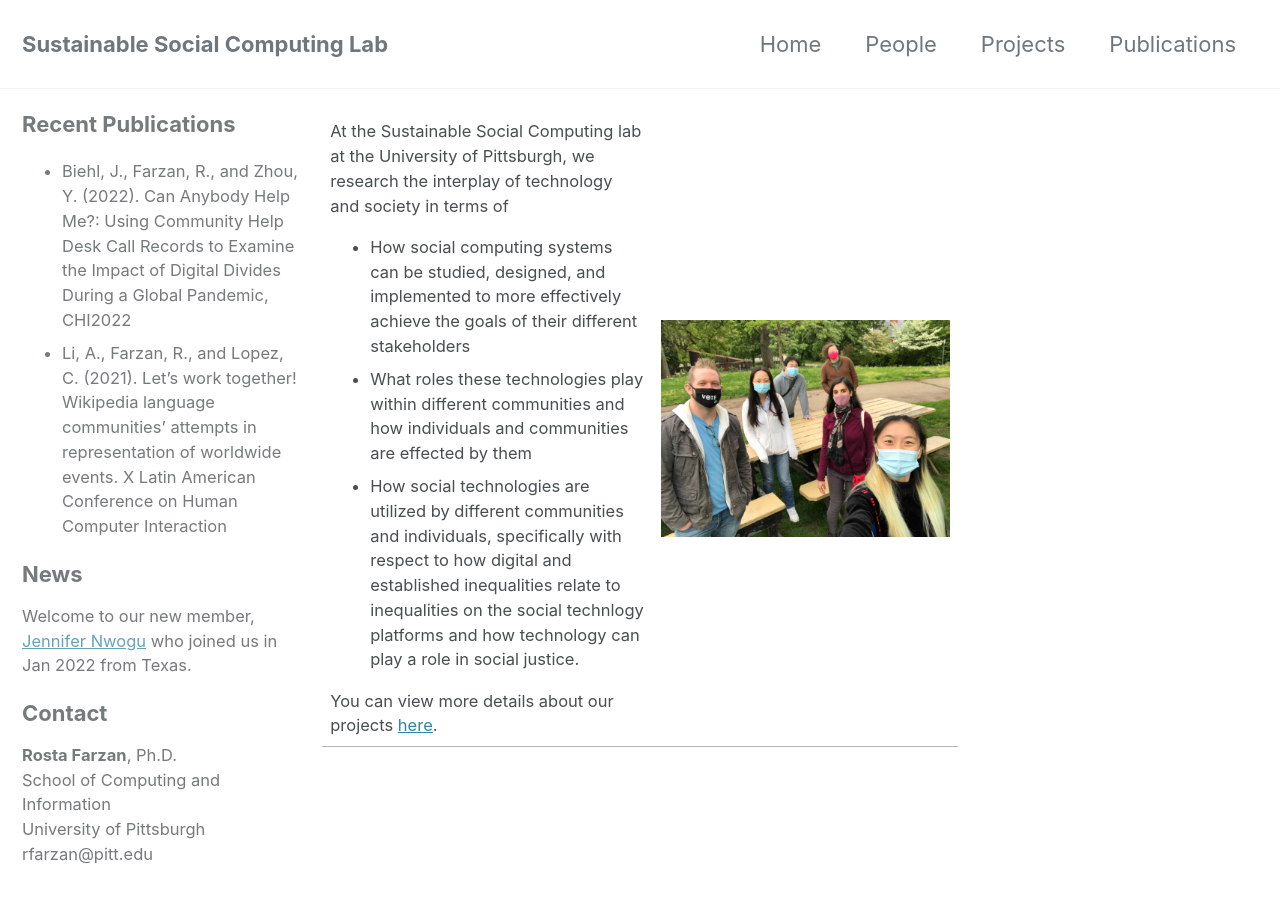
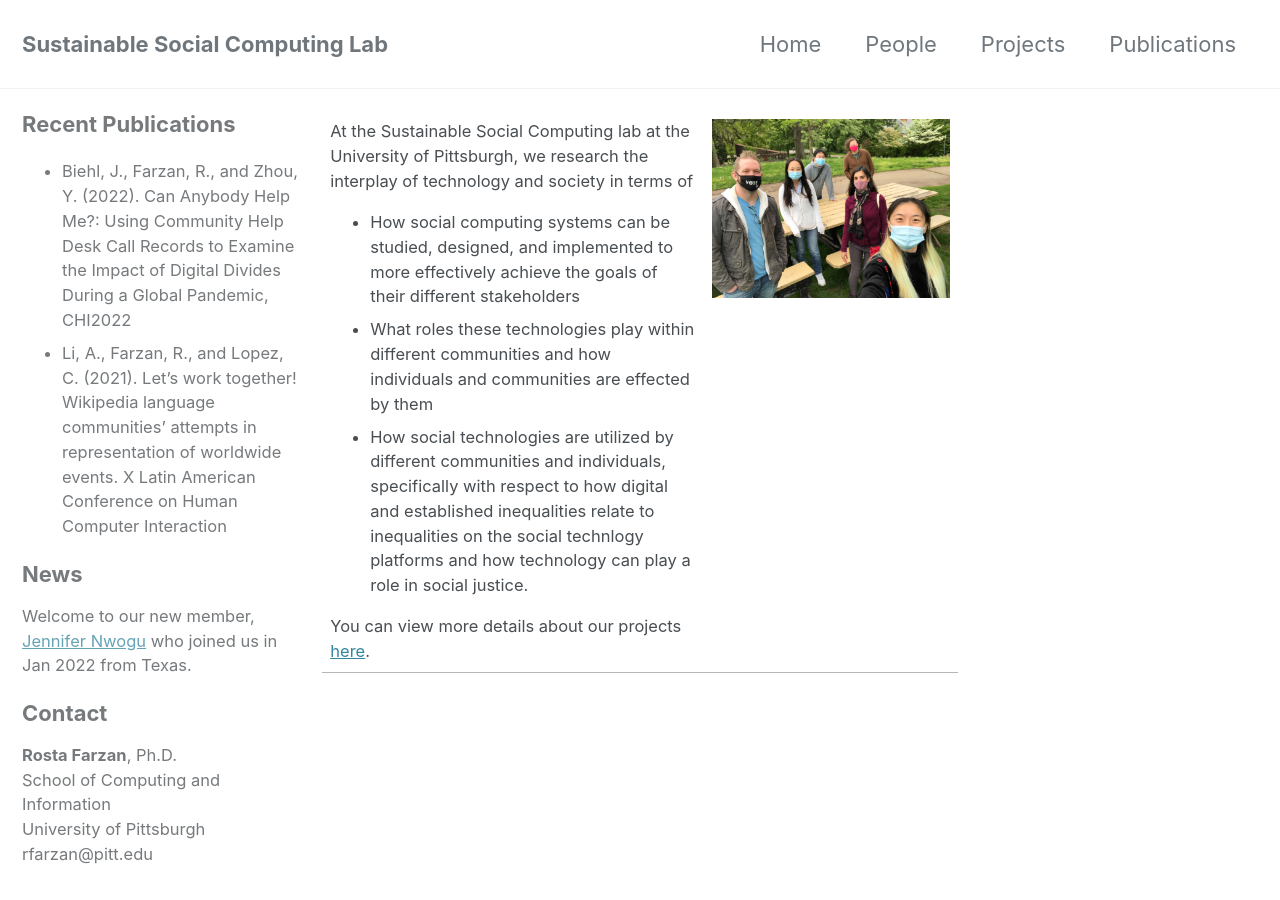
Before and after one commit to SSC-Pitt/SSC-Pitt.github.io, a Jekyll site: the page built from index.html, in a window 1280 px wide and 900 px high. Built offline with Jekyll 4.4.1, drawn with Linux system fonts in a browser that asks for light colours; cached includes are drawn as plain includes; nearby versions of some CDN libraries; the list of posts is cut into pages by our own code.

Commit message:
Update index.html

```diff
--- a/index.html
+++ b/index.html
@@ -19,7 +19,7 @@ sidebar:
            "
 ---
 <table><tr>
-<td>At the Sustainable Social Computing lab at the University of Pittsburgh, we research the interplay of technology and society in terms of
+<td style="width:60%; vertical-align:top">At the Sustainable Social Computing lab at the University of Pittsburgh, we research the interplay of technology and society in terms of
 <ul>
   <li>How social computing systems can be studied, designed, and implemented to more effectively achieve the goals of their different stakeholders</li>
   <li>What roles these technologies play within different communities and how individuals and communities are effected by them</li>
@@ -28,5 +28,5 @@ sidebar:
 </ul>
  You can view more details about our projects <a href='projects.html'>here</a>.
   </td>
-  <td> <img src="SCC-picnic.jpg"/></td>
+  <td style="width:40%; vertical-align:top"> <img src="SCC-picnic.jpg" alt="lab picnic"/></td>
   </tr></table>
```
